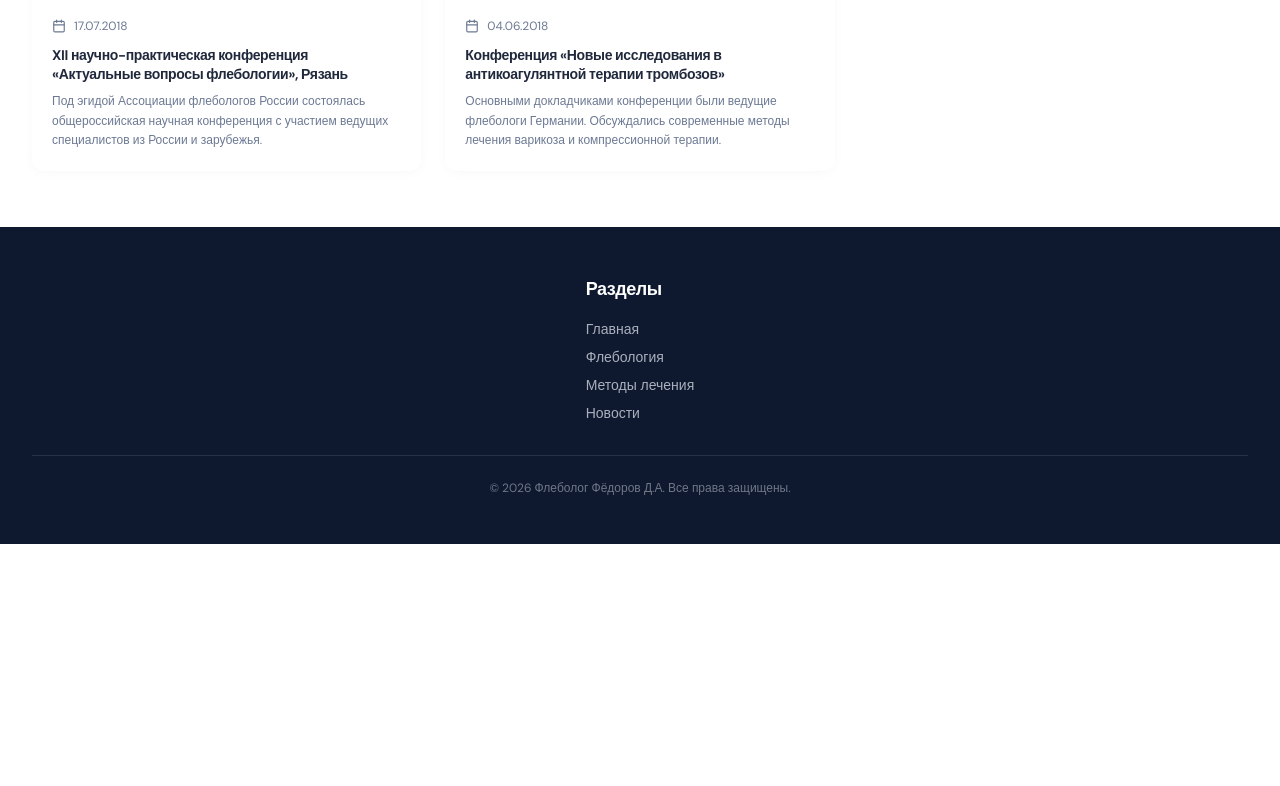
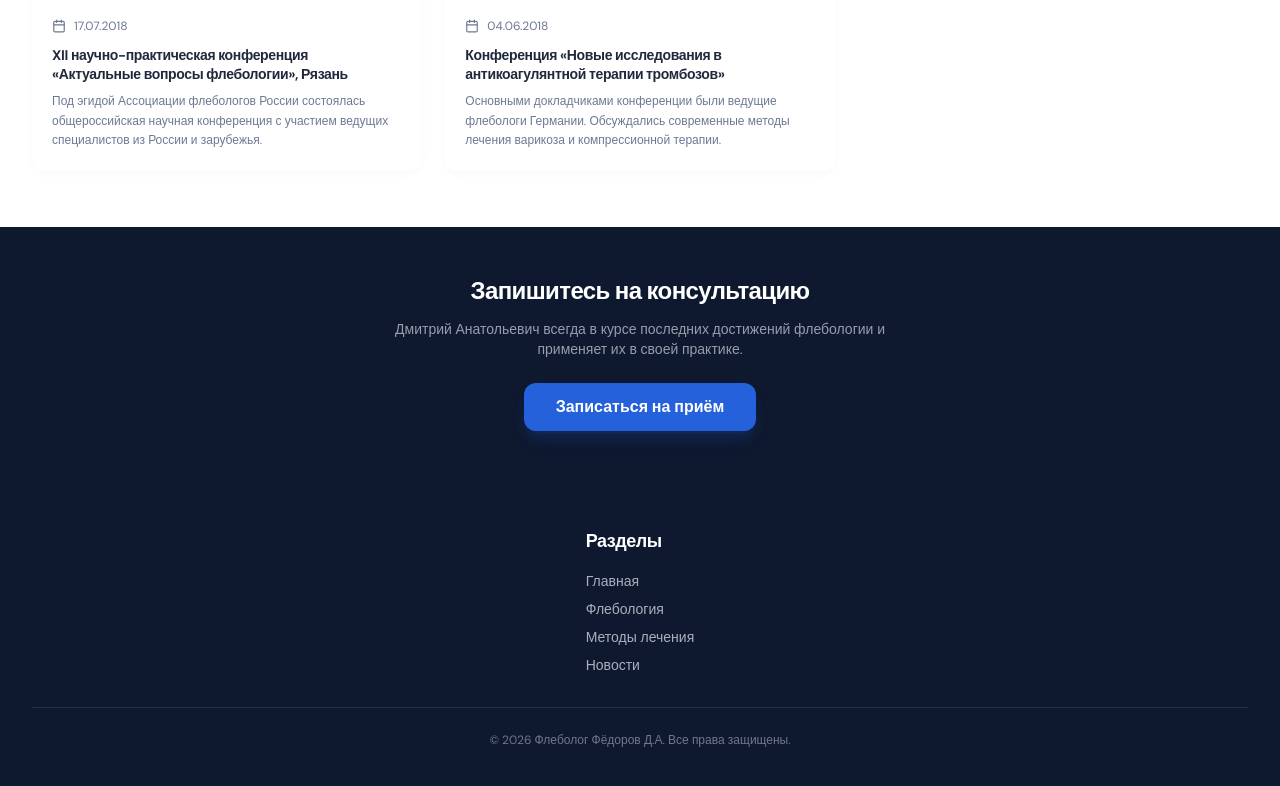
Before and after one commit to Duggyy/flebolog-fedorov-redesign, a React (Vite) app: page /news in a window 1280 px wide. Shown: the part 2448-3234 px from the top of the page. Before the commit the page ends 2992 px from the top, so only its background shows below. Built offline with nearby package versions, Linux system fonts and the light colour scheme; the HTML template or start-up script is replaced by a standard one.

Commit message:
Auto-sync local changes

```diff
--- a/src/pages/News.tsx
+++ b/src/pages/News.tsx
@@ -150,6 +150,19 @@ const News = () => {
         </div>
       </section>
 
+      {/* CTA */}
+      <section className="bg-navy py-12">
+        <div className="container text-center">
+          <h2 className="text-2xl font-bold text-white mb-3">Запишитесь на консультацию</h2>
+          <p className="text-navy-foreground/70 mb-6 max-w-lg mx-auto text-sm">
+            Дмитрий Анатольевич всегда в курсе последних достижений флебологии и применяет их в своей практике.
+          </p>
+          <button className="bg-primary text-primary-foreground px-8 py-3 rounded-xl font-semibold hover:bg-primary/90 transition-colors shadow-lg shadow-primary/20 active:scale-[0.97]">
+            Записаться на приём
+          </button>
+        </div>
+      </section>
+
       <SiteFooter />
     </div>);
 
--- a/src/pages/Phlebology.tsx
+++ b/src/pages/Phlebology.tsx
@@ -140,6 +140,19 @@ const Phlebology = () => {
         </div>
       </section>
 
+      {/* CTA */}
+      <section className="bg-navy py-12">
+        <div className="container text-center">
+          <h2 className="text-2xl font-bold text-white mb-3">Запишитесь на консультацию</h2>
+          <p className="text-navy-foreground/70 mb-6 max-w-lg mx-auto text-sm">
+            Дмитрий Анатольевич проведёт осмотр, назначит необходимую диагностику и подберёт оптимальный план лечения.
+          </p>
+          <button className="bg-primary text-primary-foreground px-8 py-3 rounded-xl font-semibold hover:bg-primary/90 transition-colors shadow-lg shadow-primary/20 active:scale-[0.97]">
+            Записаться на приём
+          </button>
+        </div>
+      </section>
+
       <SiteFooter />
     </div>
   );
```
